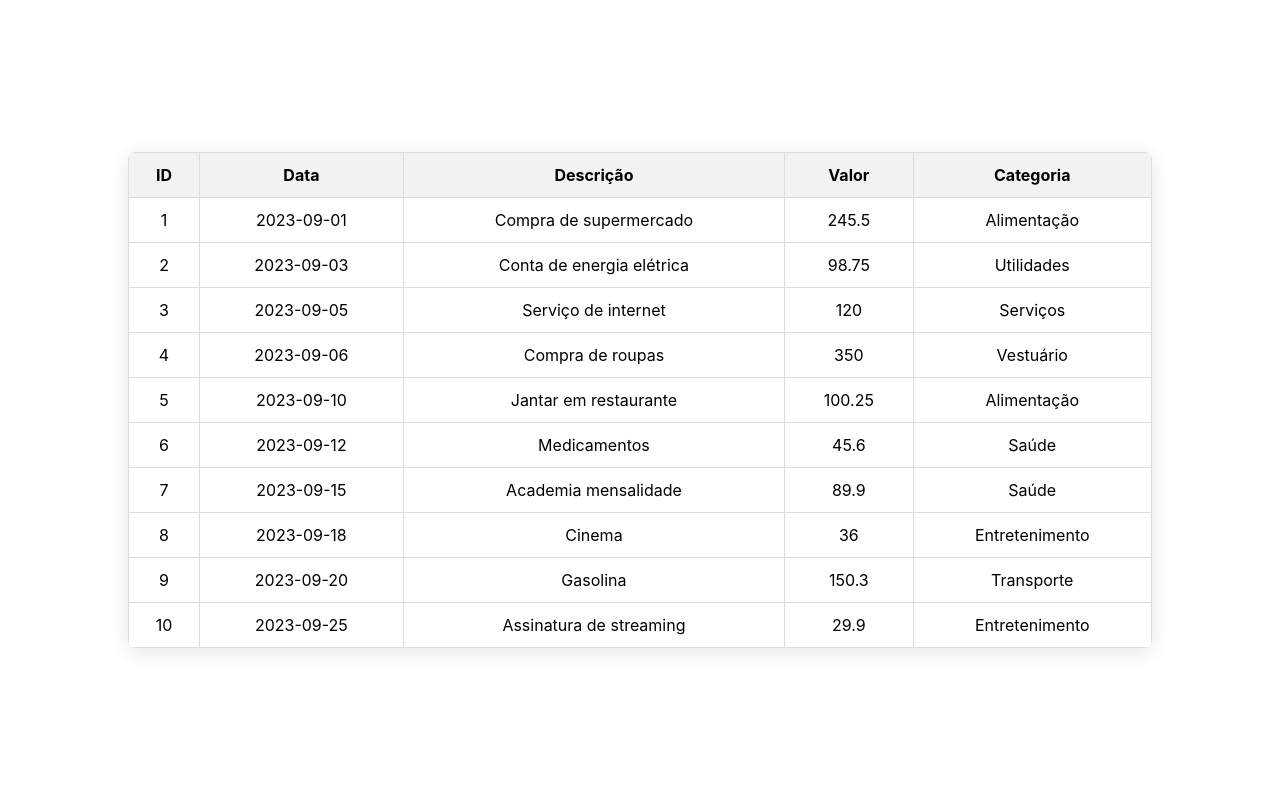
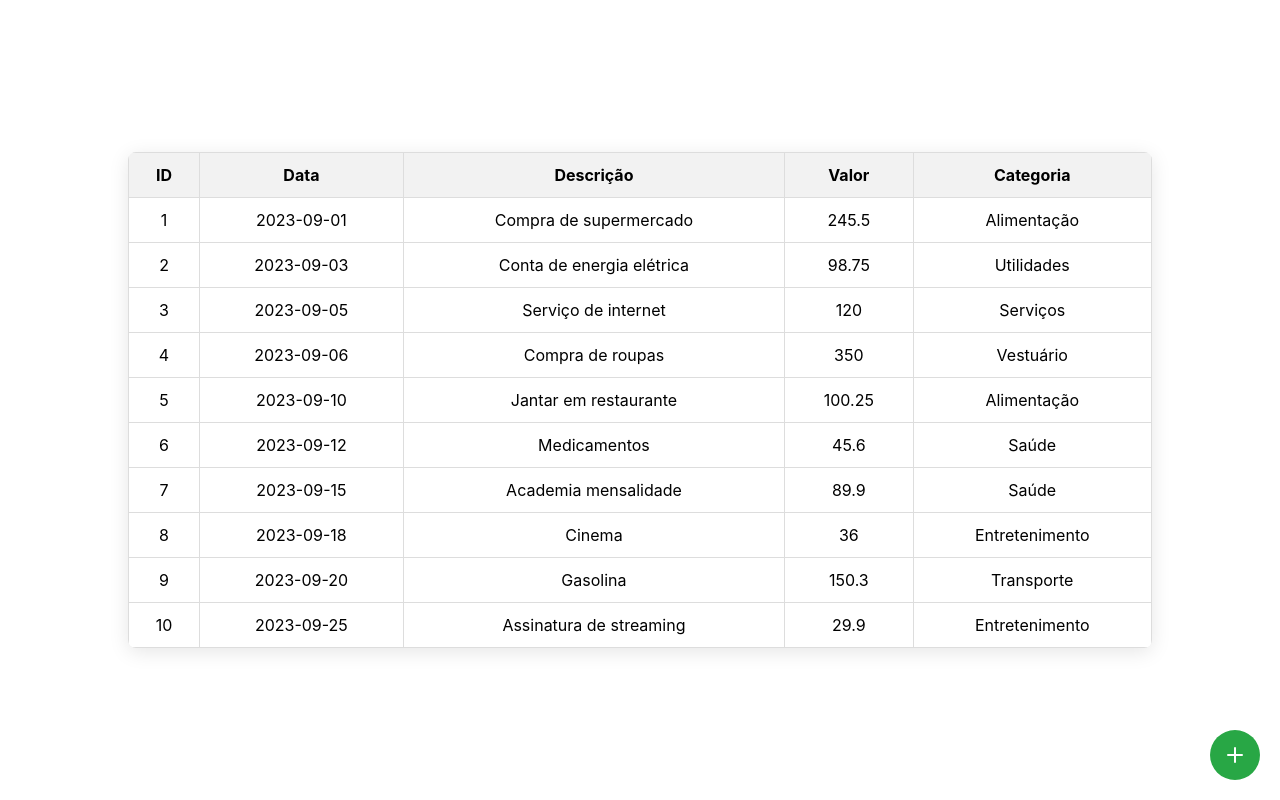
Before and after one commit to ricardo-oamaro/fatura-app-react, a React (Create React App) app: page / in a window 1280 px wide. Built offline with nearby package versions, Linux system fonts and the light colour scheme.

Commit message:
adicionando componente do botao

```diff
--- a/src/App.js
+++ b/src/App.js
@@ -1,10 +1,17 @@
 
+import AddButton from './component/AddButton';
 import SimpleTable from './component/Table';
 
 function App() {
+
+  const handleButtonClick = () => {
+    alert('Botão clicado!');
+};
+
   return (
     <div>
       <SimpleTable />
+      <AddButton onClick={handleButtonClick}/>
     </div>
   );
 }
--- /dev/null
+++ b/src/component/AddButton/AddButton.css
@@ -0,0 +1,26 @@
+.icon-button {
+    background-color: #28a745; /* Cor de fundo verde */
+    border: none; /* Remove a borda padrão */
+    border-radius: 50%; /* Torna o botão circular */
+    width: 50px; /* Largura do botão */
+    height: 50px; /* Altura do botão */
+    display: flex; /* Usa flexbox para centralizar conteúdo */
+    justify-content: center; /* Centraliza horizontalmente */
+    align-items: center; /* Centraliza verticalmente */
+    color: white; /* Cor do ícone */
+    cursor: pointer; /* Mostra cursor de ponteiro ao passar por cima */
+    transition: background-color 0.3s; /* Efeito de transição ao passar o mouse */
+    position: fixed; /* Posiciona o botão de forma fixa na tela */
+    bottom: 20px; /* Distância do botão em relação ao fundo da tela */
+    right: 20px; /* Distância do botão em relação à direita da tela */
+    z-index: 1000; /* Garante que o botão esteja sempre acima de outros elementos */
+}
+
+.icon-button:hover {
+    background-color: #218838; /* Cor ao passar o mouse */
+}
+
+.icon-button svg {
+    width: 24px; /* Define o tamanho do ícone */
+    height: 24px; /* Define o tamanho do ícone */
+}
--- /dev/null
+++ b/src/component/AddButton/index.js
@@ -0,0 +1,25 @@
+import React from 'react';
+import './AddButton.css'; // Importa o estilo do botão
+
+const AddButton = ({ onClick }) => {
+    return (
+        <button className="icon-button" onClick={onClick}>
+            <svg
+                xmlns="http://www.w3.org/2000/svg"
+                width="24"
+                height="24"
+                viewBox="0 0 24 24"
+                fill="none"
+                stroke="currentColor"
+                strokeWidth="2"
+                strokeLinecap="round"
+                strokeLinejoin="round"
+            >
+                <line x1="12" y1="5" x2="12" y2="19"></line>
+                <line x1="5" y1="12" x2="19" y2="12"></line>
+            </svg>
+        </button>
+    );
+};
+
+export default AddButton;
```
